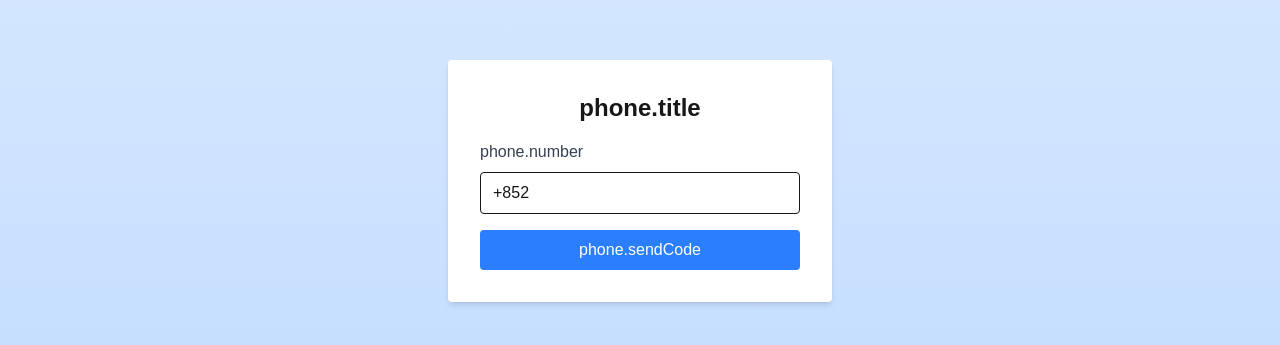
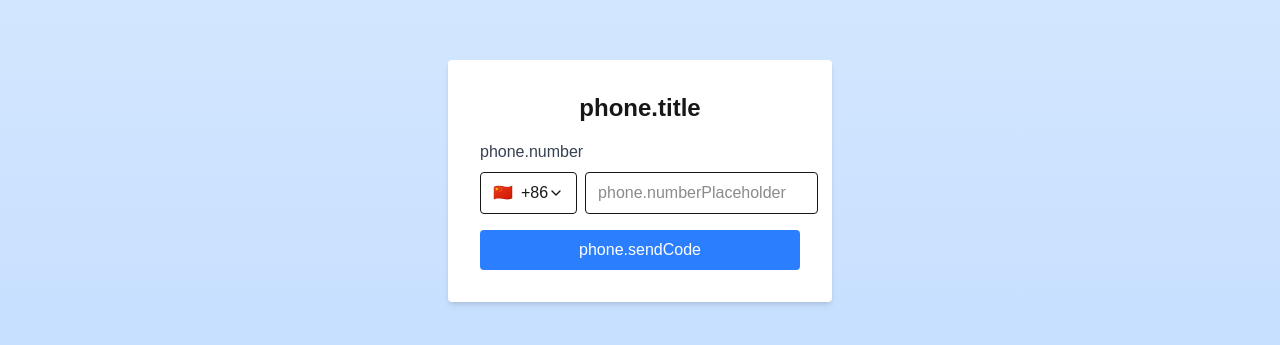
Before and after one commit to Mingyuee88/siuroma-calculate-game, a Next.js app: page /phonelogin in a window 1280 px wide. Shown: the part 219-564 px from the top of the page. Built offline with nearby package versions, Linux system fonts and the light colour scheme; a web font is replaced by a local one; what i18next-resources-to-backend would draw is missing.

Commit message:
修复了电话号码无法登录的问题

```diff
--- a/public/locales/en/common.json
+++ b/public/locales/en/common.json
@@ -140,6 +140,8 @@
   "phone": {
     "title": "Phone Login",
     "number": "Phone Number",
+    "numberPlaceholder": "Enter phone number",
+    "numberRequired": "Please enter your phone number",
     "placeholder": "+852 1234 5678",
     "sendCode": "Send Code",
     "sending": "Sending...",
--- a/public/locales/zh-TW/common.json
+++ b/public/locales/zh-TW/common.json
@@ -136,5 +136,20 @@
       "resetFailed": "無法發送重設郵件，請檢查電子郵件是否正確或稍後再試"
     },
     "passwordResetSent": "重設密碼郵件已發送，請查收您的電子郵件。"
+  },
+  "phone": {
+    "title": "手機號碼登入",
+    "number": "手機號碼",
+    "numberPlaceholder": "請輸入手機號碼",
+    "numberRequired": "請輸入手機號碼",
+    "placeholder": "+852 1234 5678",
+    "sendCode": "發送驗證碼",
+    "sending": "發送中...",
+    "verificationCode": "驗證碼",
+    "codePlaceholder": "輸入收到的驗證碼",
+    "verify": "確認驗證碼",
+    "verifying": "驗證中...",
+    "sendCodeError": "發送驗證碼失敗，請重試",
+    "verifyCodeError": "驗證碼錯誤，請重新輸入"
   }
 }
--- a/public/locales/zh/common.json
+++ b/public/locales/zh/common.json
@@ -140,6 +140,8 @@
   "phone": {
     "title": "手机号登录",
     "number": "手机号",
+    "numberPlaceholder": "请输入手机号",
+    "numberRequired": "请输入手机号",
     "placeholder": "+852 1234 5678",
     "sendCode": "发送验证码",
     "sending": "发送中...",
--- a/src/app/phonelogin/page.tsx
+++ b/src/app/phonelogin/page.tsx
@@ -1,15 +1,16 @@
 'use client';
 
 import { PhoneAuthProvider, signInWithCredential } from 'firebase/auth';
-import { useState, useEffect } from 'react';
+import { useState, useEffect, useRef } from 'react';
 import { useRouter } from 'next/navigation';
 import { RecaptchaVerifier, signInWithPhoneNumber } from 'firebase/auth';
 import { auth } from '../../firebase';
 import { useTranslation } from 'react-i18next';
+import { CountryCodeSelect } from '@/components/UI/CountryCodeSelect';
 
 declare global {
   interface Window {
-    recaptchaVerifier: RecaptchaVerifier;
+    recaptchaVerifier?: RecaptchaVerifier;
     grecaptcha?: any;
   }
 }
@@ -17,48 +18,91 @@ declare global {
 export default function PhoneLogin() {
   const { t } = useTranslation();
   const router = useRouter();
-  const [phoneNumber, setPhoneNumber] = useState('+852');
+  const [countryCode, setCountryCode] = useState('+86');
+  const [phoneNumber, setPhoneNumber] = useState('');
   const [code, setCode] = useState('');
   const [error, setError] = useState('');
   const [loading, setLoading] = useState(false);
   const [verificationId, setVerificationId] = useState<string | null>(null);
+  const recaptchaVerifierRef = useRef<RecaptchaVerifier | null>(null);
+
+  // Clear error when switching between phone input and verification code screens
+  useEffect(() => {
+    setError('');
+  }, [verificationId]);
 
   // 初始化不可见 reCAPTCHA
   useEffect(() => {
-    if (typeof window !== 'undefined') {
-      window.recaptchaVerifier = new RecaptchaVerifier(
+    const initializeRecaptcha = () => {
+      if (!recaptchaVerifierRef.current) {
+        recaptchaVerifierRef.current = new RecaptchaVerifier(
           auth,
-        'sign-in-button', // ← 绑定到这个按钮 ID
+          'sign-in-button',
           {
             size: 'invisible',
-          callback: () => {
-            // reCAPTCHA 成功后自动触发登录流程
-            handleSendVerificationCode(); // 自动调用发送验证码函数
-          },
           }
         );
       }
+    };
 
+    // 组件挂载时初始化
+    initializeRecaptcha();
+
+    // 组件卸载时清理
     return () => {
-      if (window.recaptchaVerifier) {
-        window.recaptchaVerifier.clear(); // 清除旧实例
+      if (recaptchaVerifierRef.current) {
+        try {
+          recaptchaVerifierRef.current.clear();
+        } catch (error) {
+          console.error('Error clearing reCAPTCHA:', error);
+        }
+        recaptchaVerifierRef.current = null;
       }
     };
   }, []);
 
   const handleSendVerificationCode = async () => {
+    if (!phoneNumber.trim()) {
+      setError(t('phone.numberRequired'));
+      return;
+    }
+
     setLoading(true);
     setError('');
 
     try {
-      const appVerifier = window.recaptchaVerifier;
+      // 获取当前的 reCAPTCHA 实例
+      const appVerifier = recaptchaVerifierRef.current;
+      if (!appVerifier) {
+        throw new Error('reCAPTCHA not initialized');
+      }
 
-      const confirmation = await signInWithPhoneNumber(auth, phoneNumber, appVerifier);
-
+      const fullPhoneNumber = `${countryCode}${phoneNumber.replace(/^0+/, '')}`;
+      const confirmation = await signInWithPhoneNumber(auth, fullPhoneNumber, appVerifier);
       setVerificationId(confirmation.verificationId);
+      setError('');
     } catch (err: any) {
       console.error('发送验证码失败:', err);
       setError(t('phone.sendCodeError'));
+
+      // 如果发生错误，重新初始化 reCAPTCHA
+      if (recaptchaVerifierRef.current) {
+        try {
+          recaptchaVerifierRef.current.clear();
+        } catch (error) {
+          console.error('Error clearing reCAPTCHA:', error);
+        }
+        recaptchaVerifierRef.current = null;
+      }
+
+      // 创建新的 reCAPTCHA 实例
+      recaptchaVerifierRef.current = new RecaptchaVerifier(
+        auth,
+        'sign-in-button',
+        {
+          size: 'invisible',
+        }
+      );
     } finally {
       setLoading(false);
     }
@@ -68,14 +112,12 @@ export default function PhoneLogin() {
     if (!code || !verificationId) return;
 
     setLoading(true);
+    setError('');
+
     try {
-      // 用 verificationId 和 用户输入的 code 构造凭证
       const credential = PhoneAuthProvider.credential(verificationId, code);
-
-      // 用凭证登录
       await signInWithCredential(auth, credential);
-
-      router.push('/game'); // 登录成功跳转
+      router.push('/game');
     } catch (err) {
       setError(t('phone.verifyCodeError'));
     } finally {
@@ -95,21 +137,29 @@ export default function PhoneLogin() {
                 <label htmlFor="phone" className="block text-gray-700 mb-2">
                   {t('phone.number')}
                 </label>
+                <div className="flex gap-2">
+                  <div className="w-32">
+                    <CountryCodeSelect
+                      selectedCode={countryCode}
+                      onSelect={setCountryCode}
+                    />
+                  </div>
                   <input
                     type="tel"
                     id="phone"
                     value={phoneNumber}
-                  onChange={(e) => setPhoneNumber(e.target.value)}
-                  className="w-full px-3 py-2 border rounded focus:outline-none focus:ring-2 focus:ring-blue-400"
-                  placeholder={t('phone.placeholder')}
+                    onChange={(e) => setPhoneNumber(e.target.value.replace(/\D/g, ''))}
+                    className="flex-1 px-3 py-2 border rounded focus:outline-none focus:ring-2 focus:ring-blue-400"
+                    placeholder={t('phone.numberPlaceholder')}
                     required
                   />
+                </div>
               </div>
 
               {error && <p className="text-red-500 text-sm">{error}</p>}
 
               <button
-                id="sign-in-button" // ← 必须和 RecaptchaVerifier 的容器一致
+                id="sign-in-button"
                 onClick={handleSendVerificationCode}
                 disabled={loading}
                 className={`w-full py-2 rounded transition-colors duration-200 ${
@@ -133,7 +183,7 @@ export default function PhoneLogin() {
                   type="text"
                   id="code"
                   value={code}
-                  onChange={(e) => setCode(e.target.value)}
+                  onChange={(e) => setCode(e.target.value.replace(/\D/g, ''))}
                   className="w-full px-3 py-2 border rounded focus:outline-none focus:ring-2 focus:ring-blue-400"
                   placeholder={t('phone.codePlaceholder')}
                   required
@@ -157,7 +207,6 @@ export default function PhoneLogin() {
           </>
         )}
 
-        {/* 隐藏的 reCAPTCHA 容器 */}
         <div id="recaptcha-container" style={{ display: 'none' }}></div>
       </div>
     </main>
--- /dev/null
+++ b/src/components/UI/CountryCodeSelect.tsx
@@ -0,0 +1,84 @@
+'use client';
+
+import { useState, useEffect, useRef } from 'react';
+import { ChevronDown } from 'lucide-react';
+
+interface CountryCode {
+  code: string;
+  name: string;
+  flag: string;
+}
+
+interface CountryCodeSelectProps {
+  selectedCode: string;
+  onSelect: (code: string) => void;
+}
+
+const countryCodes: CountryCode[] = [
+  { code: '+86', name: '中国', flag: '🇨🇳' },
+  { code: '+852', name: '香港', flag: '🇭🇰' },
+  { code: '+853', name: '澳门', flag: '🇲🇴' },
+  { code: '+886', name: '台湾', flag: '🇹🇼' },
+  { code: '+1', name: '美国/加拿大', flag: '🇺🇸' },
+  { code: '+44', name: '英国', flag: '🇬🇧' },
+  { code: '+81', name: '日本', flag: '🇯🇵' },
+  { code: '+82', name: '韩国', flag: '🇰🇷' },
+  { code: '+65', name: '新加坡', flag: '🇸🇬' },
+  { code: '+60', name: '马来西亚', flag: '🇲🇾' },
+];
+
+export function CountryCodeSelect({ selectedCode, onSelect }: CountryCodeSelectProps) {
+  const [isOpen, setIsOpen] = useState(false);
+  const dropdownRef = useRef<HTMLDivElement>(null);
+
+  const selectedCountry = countryCodes.find(country => country.code === selectedCode) || countryCodes[0];
+
+  useEffect(() => {
+    function handleClickOutside(event: MouseEvent) {
+      if (dropdownRef.current && !dropdownRef.current.contains(event.target as Node)) {
+        setIsOpen(false);
+      }
+    }
+
+    document.addEventListener('mousedown', handleClickOutside);
+    return () => {
+      document.removeEventListener('mousedown', handleClickOutside);
+    };
+  }, []);
+
+  return (
+    <div className="relative" ref={dropdownRef}>
+      <button
+        onClick={() => setIsOpen(!isOpen)}
+        className="w-full flex items-center justify-between px-3 py-2 border rounded focus:outline-none focus:ring-2 focus:ring-blue-400 bg-white"
+      >
+        <span className="flex items-center gap-2">
+          <span>{selectedCountry.flag}</span>
+          <span>{selectedCountry.code}</span>
+        </span>
+        <ChevronDown className={`w-4 h-4 transition-transform ${isOpen ? 'transform rotate-180' : ''}`} />
+      </button>
+
+      {isOpen && (
+        <div className="absolute z-10 w-full mt-1 bg-white border rounded-md shadow-lg max-h-60 overflow-auto">
+          {countryCodes.map((country) => (
+            <button
+              key={country.code}
+              onClick={() => {
+                onSelect(country.code);
+                setIsOpen(false);
+              }}
+              className={`w-full flex items-center gap-2 px-3 py-2 hover:bg-gray-100 ${
+                selectedCode === country.code ? 'bg-blue-50 text-blue-600' : ''
+              }`}
+            >
+              <span>{country.flag}</span>
+              <span>{country.code}</span>
+              <span className="text-sm text-gray-500">{country.name}</span>
+            </button>
+          ))}
+        </div>
+      )}
+    </div>
+  );
+}
```
Lines whose indentation alone changed are shown as unchanged.
